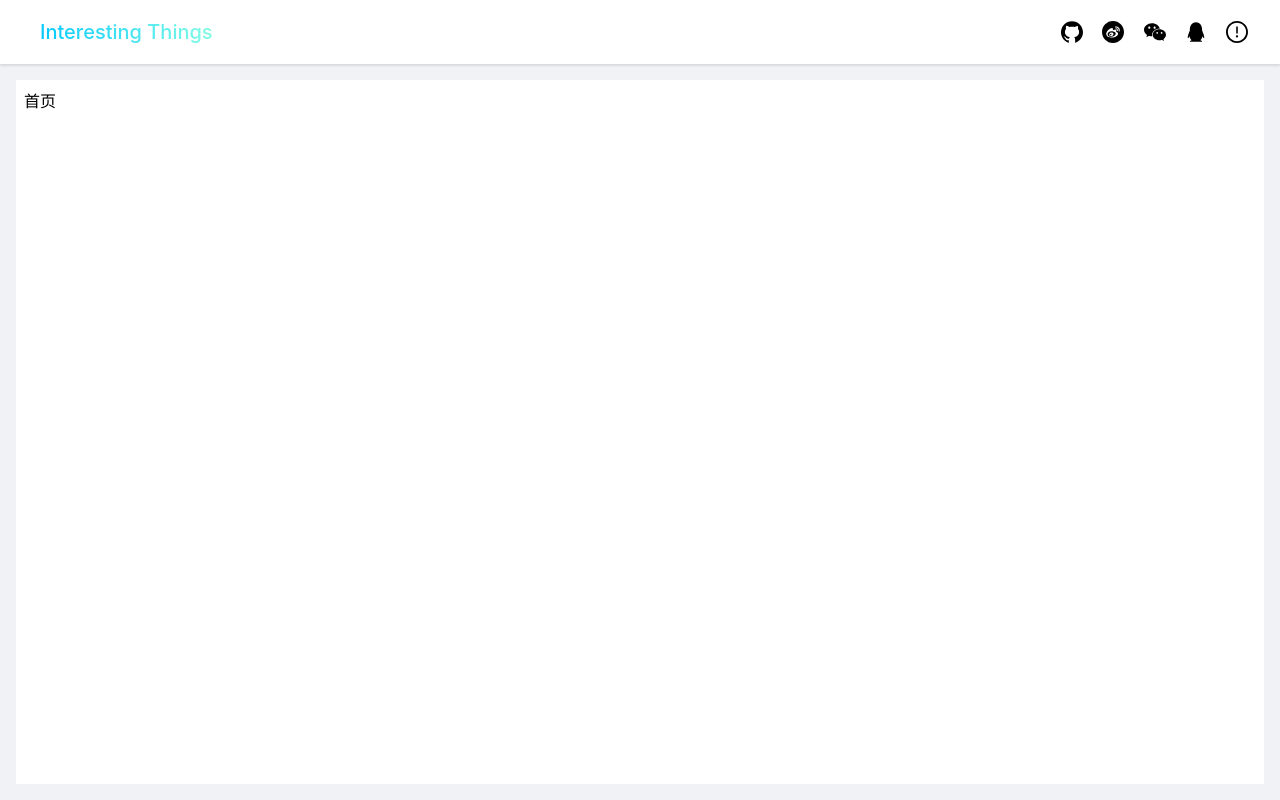
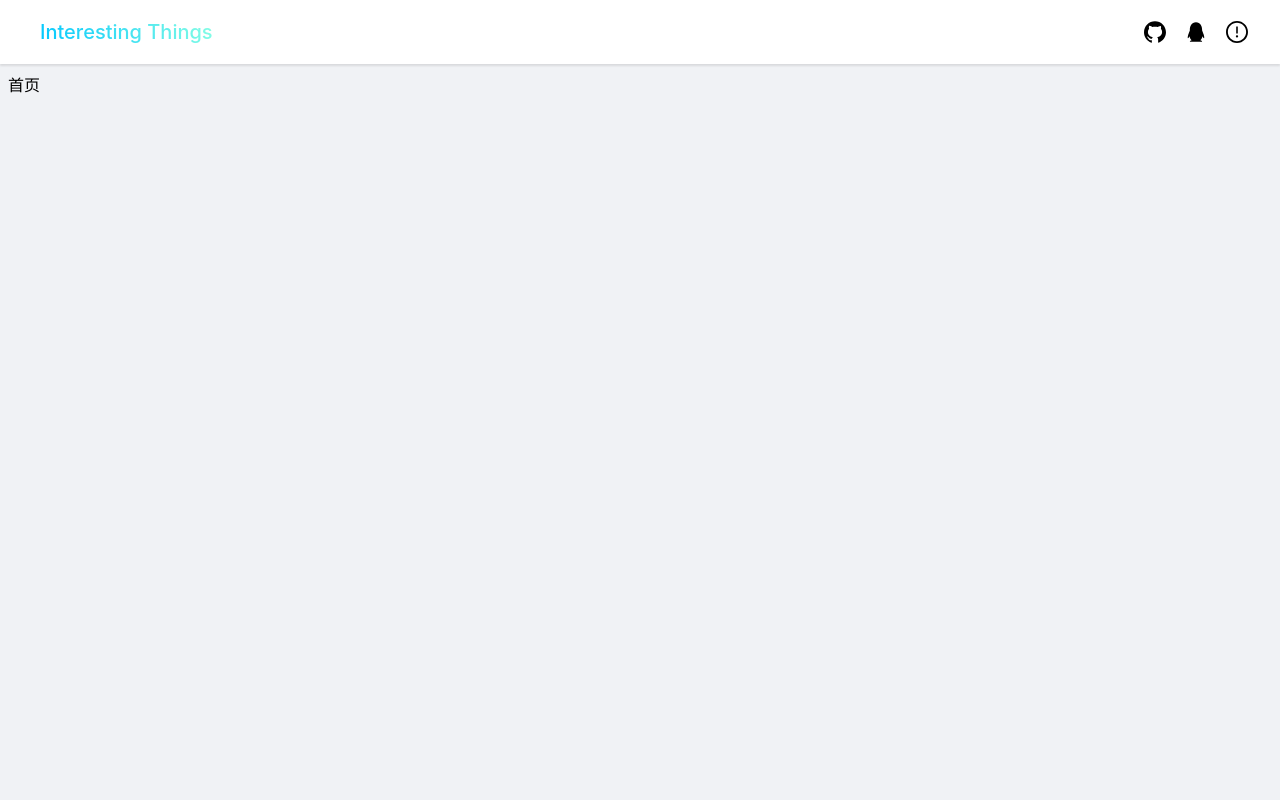
Before and after one commit to Wang-Qing1/interest-web, a React (Create React App) app: page / in a window 1280 px wide. Built offline with nearby package versions, Linux system fonts and the light colour scheme.

Commit message:
头部调整

```diff
--- a/src/components/APPContent/APPContent.css
+++ b/src/components/APPContent/APPContent.css
@@ -1,5 +1,3 @@
 .app-content {
-    margin: 1rem;
     flex-grow: 1;
-    background-color: #FFFFFF;
 }
--- a/src/components/APPHeader/APPHeader.js
+++ b/src/components/APPHeader/APPHeader.js
@@ -9,8 +9,6 @@ import {
   ExclamationCircleOutlined,
   GithubOutlined,
   QqOutlined,
-  WechatOutlined,
-  WeiboCircleOutlined
 } from "@ant-design/icons";
 
 export default class APPHeader extends React.Component {
@@ -48,12 +46,6 @@ export default class APPHeader extends React.Component {
               {/* 新开页面 */}
               <GithubOutlined className={'app-other-icons'} onClick={() => window.open("https://www.baidu.com")}/>
             </Tooltip>
-            <Tooltip color={"#FFFFFF"} title={() => this.renderQRCode("WebBo", "https://img0.baidu.com/it/u=3336255710,1936944088&fm=253&fmt=auto&app=138&f=JPEG?w=500&h=500")}>
-              <WeiboCircleOutlined className={'app-other-icons'}/>
-            </Tooltip>
-            <Tooltip color={"#FFFFFF"} title={() => this.renderQRCode("WeChat", "https://img1.baidu.com/it/u=3582852405,4232068154&fm=253&fmt=auto&app=138&f=JPEG?w=500&h=500")}>
-              <WechatOutlined className={'app-other-icons'}/>
-            </Tooltip>
             <Tooltip color={"#FFFFFF"} title={() => this.renderQRCode("QQ", "https://img2.baidu.com/it/u=359402080,1075457947&fm=253&fmt=auto&app=138&f=JPEG?w=500&h=500")}>
               <QqOutlined className={'app-other-icons'}/>
             </Tooltip>
```
